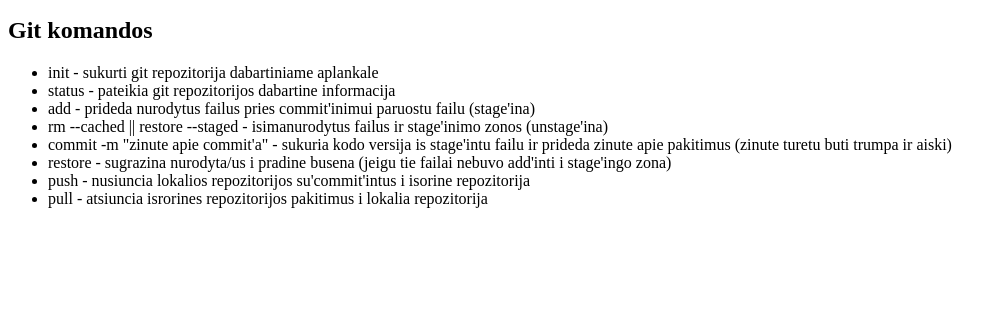
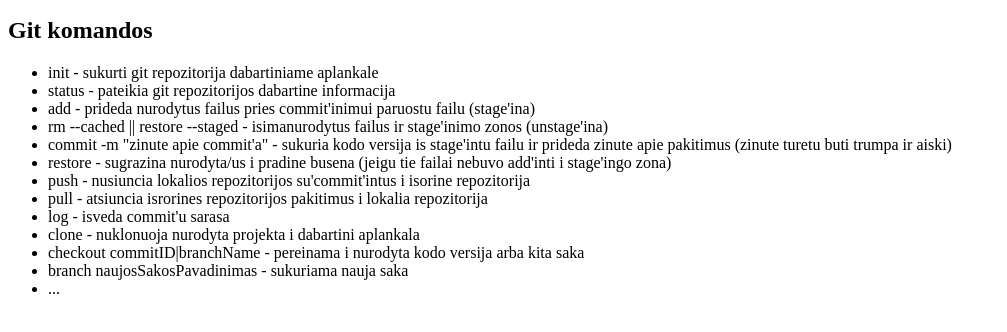
Before and after one commit to Saimonas01/git_ir_github_text1, a plain HTML site: page 44 paskaita - 02.12 - Git ir Github/index.html in a window 1280 px wide. Shown: the part 106-438 px from the top of the page, without its empty margins (0-1007 px from the left). Drawn offline with Linux system fonts and the light colour scheme.

Commit message:
daugiau git komandu

```diff
--- a/44 paskaita - 02.12 - Git ir Github/index.html
+++ b/44 paskaita - 02.12 - Git ir Github/index.html
@@ -26,6 +26,11 @@
                 <li>restore - sugrazina nurodyta/us i pradine busena (jeigu tie failai nebuvo add'inti i stage'ingo zona)</li>
                 <li>push - nusiuncia lokalios repozitorijos su'commit'intus i isorine repozitorija</li>
                 <li>pull - atsiuncia isrorines repozitorijos pakitimus i lokalia repozitorija</li>
+                <li>log - isveda commit'u sarasa</li>
+                <li>clone - nuklonuoja nurodyta projekta i dabartini aplankala</li>
+                <li>checkout commitID|branchName - pereinama i nurodyta kodo versija arba kita saka</li>
+                <li>branch naujosSakosPavadinimas - sukuriama nauja saka</li>
+                <li>...</li>
             </ul>
         </section>
     </main>
```
